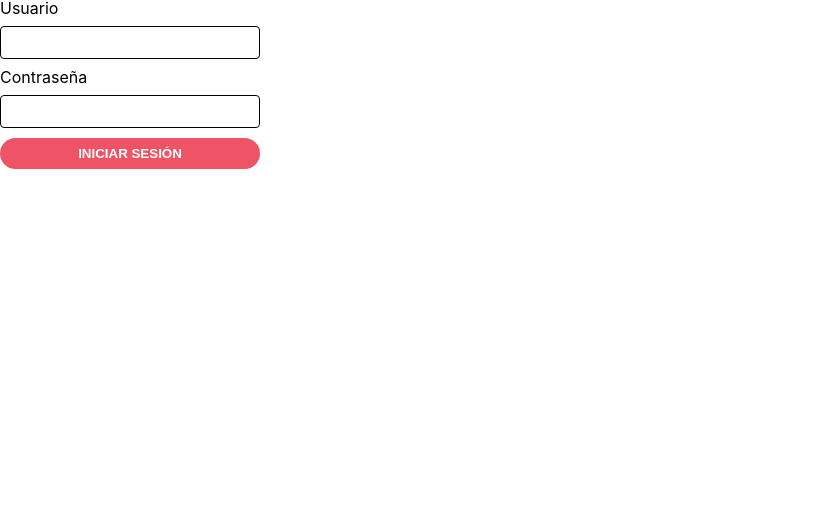
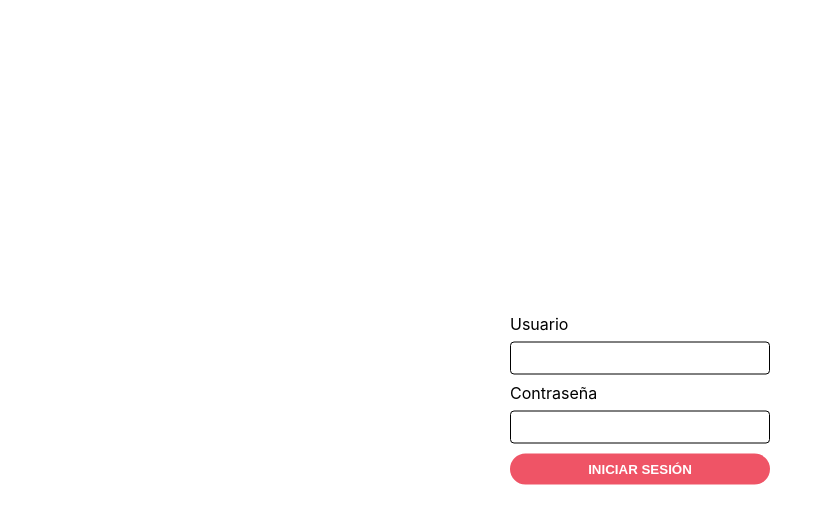
Before and after one commit to talaiguah14/landing-page-react, a React (Create React App) app: page /login in a window 1280 px wide. Shown: the top 524 px of the page, without its empty margins (0-833 px from the left). Built offline with nearby package versions, Linux system fonts and the light colour scheme.

Commit message:
feat: last version login form

```diff
--- a/src/App.css
+++ b/src/App.css
@@ -21,3 +21,10 @@
   border-radius: 4px;
   border: 1px solid;
 }
+
+.form{
+  position: absolute;
+  top: 50%;
+  left: 50%;
+  transform: translate(-50%, -50%);
+}
--- a/src/components/atoms/input/input.jsx
+++ b/src/components/atoms/input/input.jsx
@@ -1,4 +1,5 @@
 import React from "react";
+import { redirect } from "react-router";
 
 const Input = ({ label = null, error = null, name = "", ...props }) => {
   return (
--- a/src/components/pages/login.jsx
+++ b/src/components/pages/login.jsx
@@ -38,17 +38,13 @@ const LoginPage = () => {
   };
 
   return (
-    <form onSubmit={handleSubmit(envioDatos)}>
+    <form onSubmit={handleSubmit(envioDatos)} className="form">
       <Input name="user" error={errors.user?.message} label="Usuario">
         <input
           id="user"
           className="input"
           {...register("user", {
             required: "este valor es requerido",
-            minLength: {
-              value: 8,
-              message: "este camponasdasd",
-            },
           })}
         />
       </Input>
@@ -56,8 +52,13 @@ const LoginPage = () => {
         <input
         id="password"
           className="input"
+          type="password"
           {...register("password", {
             required: "este valor es requerido",
+            minLength: {
+              value: 8,
+              message: "este camponasdasd",
+            },
           })}
         />
       </Input>
```
